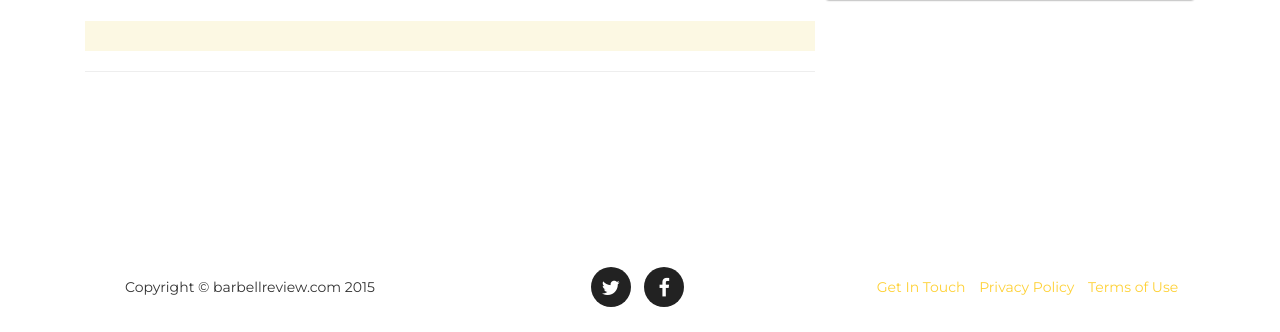
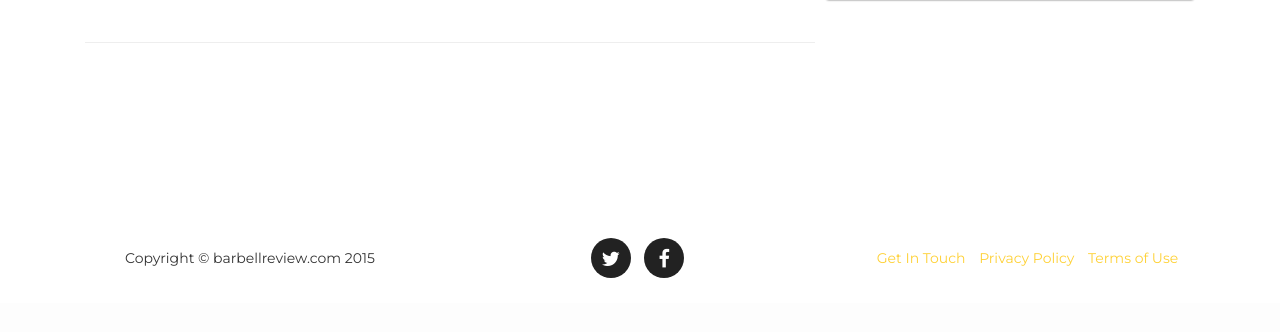
Before and after one commit to blainestussy/barbellreview, a Django app: template templates/location/detail.html in a window 1280 px wide. Shown: the part 524-856 px from the top of the page. After the commit the page ends 802 px from the top, so only its background shows below. Run offline with Django 3.2, Linux system fonts and the light colour scheme; the template is opened without the code that fills it, so the values that code supplies are empty; some libraries are stand-ins or nearby versions; some web fonts are replaced.

Commit message:
changed location of div tag for reviews

```diff
--- a/templates/location/detail.html
+++ b/templates/location/detail.html
@@ -81,9 +81,9 @@
     <hr>
     <div id="reviews">
             <div class="col-md-8">
-             <div class="bg-warning" style="padding: 15px;">
+
                    {% if user_review %}
-
+              <div class="bg-warning" style="padding: 15px;">
                    <h5>Your Review</h5>
                    {% with user_review as review %}
                 <div>
@@ -94,8 +94,9 @@
                    {% for review in reviews %}
                    {% include 'base/review.html' %}
                 <hr>
+                </div>
                    {% endfor %}
-               </div>
+
             </div>
                 <div class="col-md-8">
 
```
